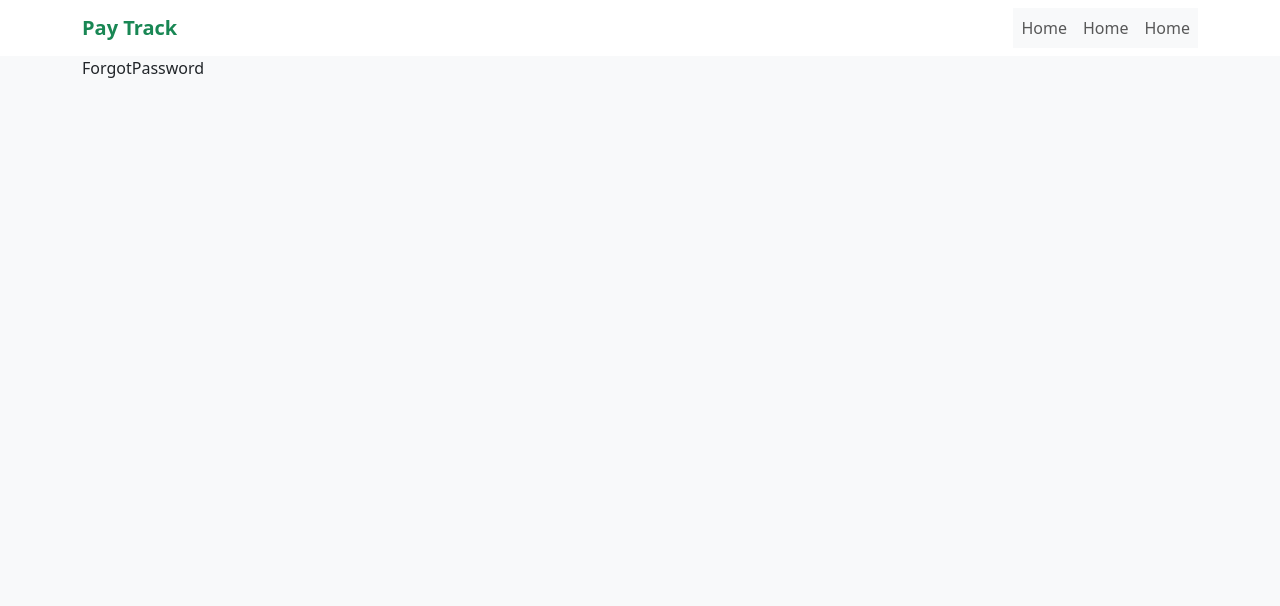
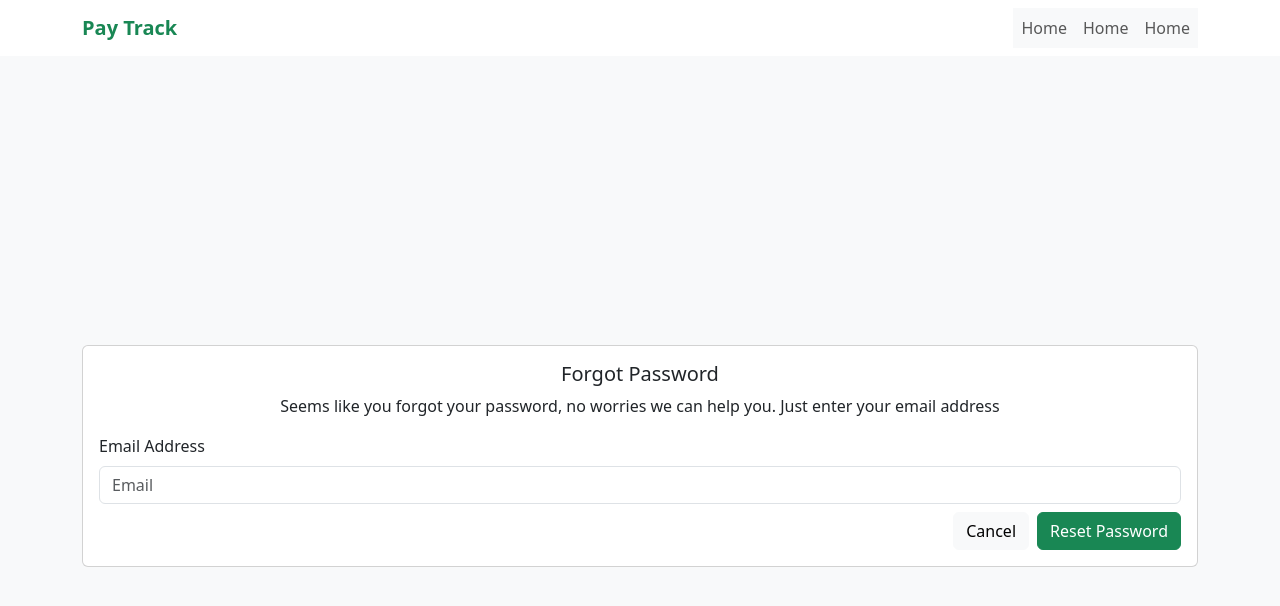
Before and after one commit to Willie3011/pay-track, a React (Vite) app: page /forgot-password in a window 1280 px wide. Shown: the top 606 px of the page. Built offline with nearby package versions, Linux system fonts and the light colour scheme; no server answers.

Commit message:
Added Forgot Password functionality

```diff
--- a/src/components/Auth/ForgotPassword/ForgotPassword.jsx
+++ b/src/components/Auth/ForgotPassword/ForgotPassword.jsx
@@ -1,9 +1,61 @@
+import { useState } from "react";
+import { Card, Form, Button, Stack } from "react-bootstrap";
 
+import { useAuth } from "../../../context/AuthContext";
+import { useNavigate } from "react-router-dom";
 
 function ForgotPassword() {
+  const [email, setEmail] = useState("");
+  const { sendPasswordReset } = useAuth();
+  const navigate = useNavigate();
+
+  function handleReset(e) {
+    e.preventDefault();
+    try {
+      sendPasswordReset(email);
+      navigate("/login")
+    } catch (error) {
+      console.log(error.message);
+    }
+  }
+
   return (
-    <div>ForgotPassword</div>
-  )
+    <div
+      className=" d-flex align-items-center justify-content-center"
+      style={{ width: "100%", minHeight: "100vh" }}>
+      <Card className="w-100">
+        <Card.Body>
+          <Card.Title className="text-center">Forgot Password</Card.Title>
+          <Card.Text className="text-center">
+            Seems like you forgot your password, no worries we can help you.
+            Just enter your email address
+          </Card.Text>
+          <Form onSubmit={handleReset}>
+            <Form.Group>
+              <Form.Label>Email Address</Form.Label>
+              <Form.Control
+                name="email"
+                type="email"
+                value={email}
+                onChange={(e) => setEmail(e.target.value)}
+                placeholder="Email"
+                required
+              />
+            </Form.Group>
+            <Stack
+              direction="horizontal"
+              className="mt-2 d-flex justify-content-end"
+              gap={2}>
+              <Button variant="light" type="button">Cancel</Button>
+              <Button variant="success" type="submit">
+                Reset Password
+              </Button>
+            </Stack>
+          </Form>
+        </Card.Body>
+      </Card>
+    </div>
+  );
 }
 
-export default ForgotPassword
+export default ForgotPassword;
--- a/src/components/Auth/Login/Login.jsx
+++ b/src/components/Auth/Login/Login.jsx
@@ -43,7 +43,7 @@ function Login() {
         <h2 className='text-center mb-4'>Login</h2>
         {error && <Alert variant='danger'>{error}</Alert>}
         <Card.Body>
-          <Form onSubmit={handleSubmit}>
+          <Form onSubmit={handleSubmit} className='d-flex flex-column'>
             <Form.Group className="mb-2" controlId="Email">
               <Form.Label>Email address</Form.Label>
               <Form.Control
@@ -55,7 +55,7 @@ function Login() {
                required />
             </Form.Group>
             <Form.Group className="mb-2" controlId="password">
-              <Form.Label>Password</Form.Label>
+              <Form.Label className='text-end'>Password</Form.Label>
               <Form.Control
               name='password'
               type="password"
@@ -63,6 +63,9 @@ function Login() {
               onChange={handleChange}
               required />
             </Form.Group>
+            <Form.Text className='text-end'>
+              <a href="/forgot-password">Forgot password</a>
+            </Form.Text>
             <Button variant='success' type="submit" className='w-100 mt-4 '>Log In</Button>
           </Form>
         </Card.Body>
--- a/src/context/AuthContext.jsx
+++ b/src/context/AuthContext.jsx
@@ -1,6 +1,6 @@
 import React, { useContext, useEffect, useState } from 'react'
 import { auth } from '../firebase/firebase'
-import { createUserWithEmailAndPassword, onAuthStateChanged, sendEmailVerification, signInWithEmailAndPassword, signOut, updateCurrentUser, updateProfile } from 'firebase/auth';
+import { createUserWithEmailAndPassword, onAuthStateChanged, sendEmailVerification, sendPasswordResetEmail, signInWithEmailAndPassword, signOut, updateCurrentUser, updateProfile } from 'firebase/auth';
 import { Timestamp, doc, setDoc } from 'firebase/firestore';
 
 import { db } from '../firebase/firebase';
@@ -55,6 +55,9 @@ export function AuthProvider({ children }) {
     function updateEmail(uid, email) {
         return updateCurrentUser(auth, uid, { email: email })
     }
+    function sendPasswordReset(email) {
+        sendPasswordResetEmail(auth, email)
+    }
     const value = {
         currentUser,
         signup,
@@ -62,6 +65,7 @@ export function AuthProvider({ children }) {
         verifyUser,
         updateDisplayName,
         login,
+        sendPasswordReset,
         logout
     }
   return (
```
